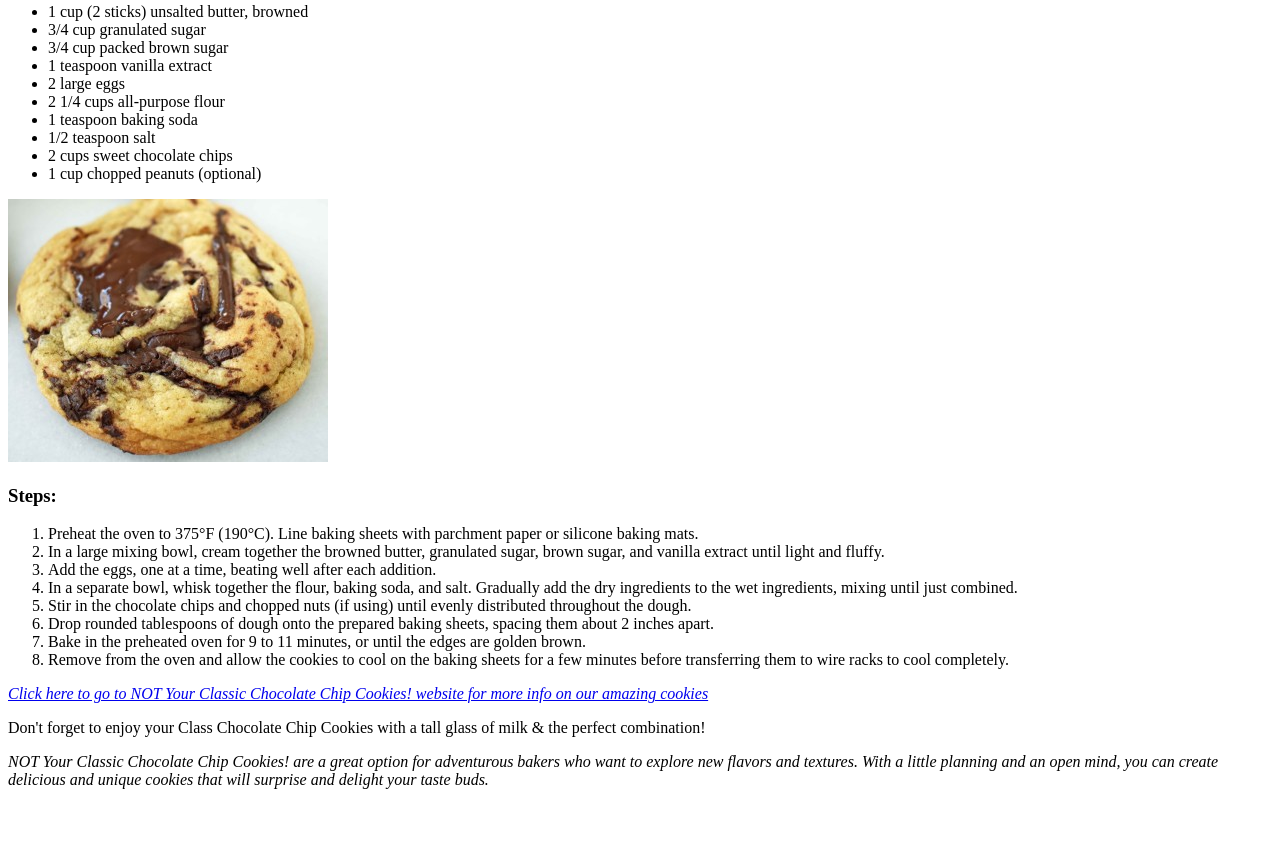
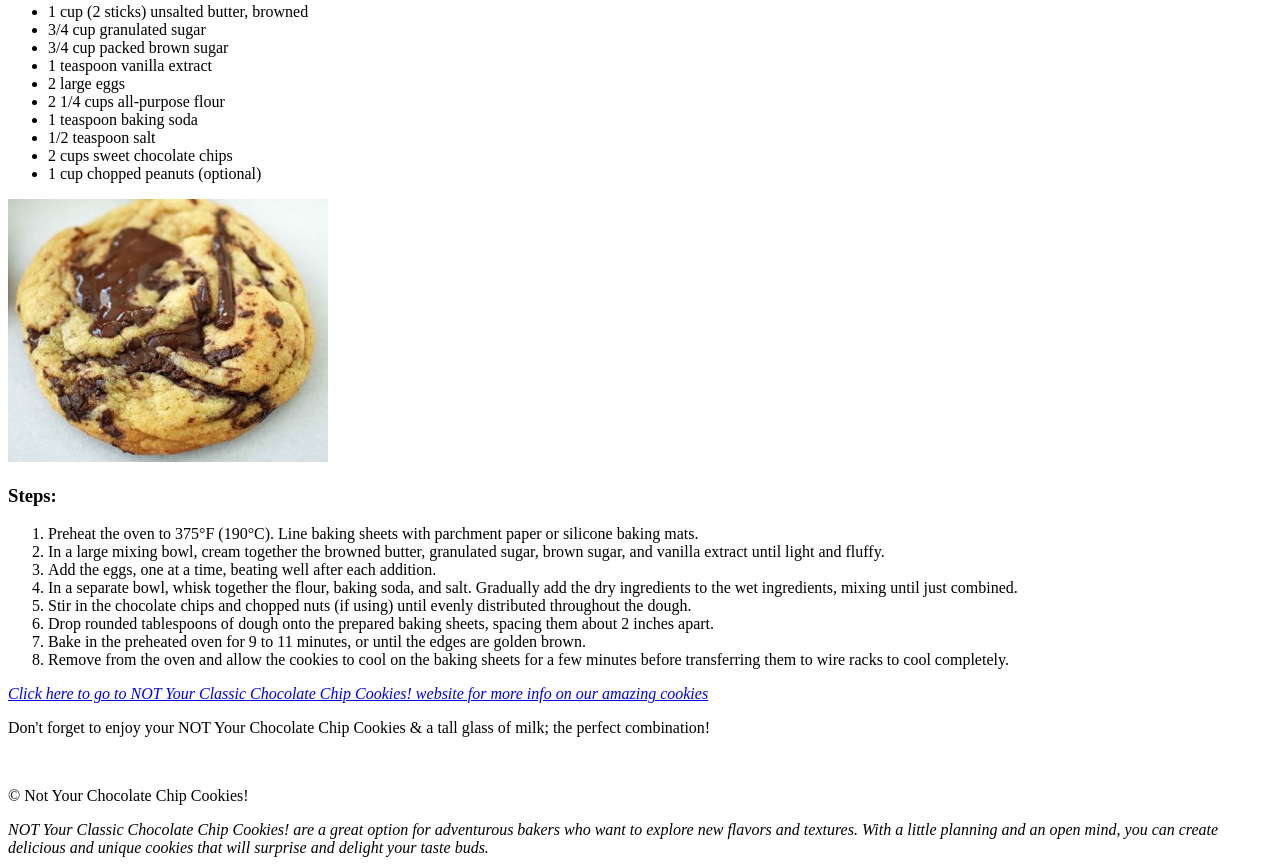
Before and after one commit to Chris-Nicki/Cookies, a plain HTML site: page cookie.html in a window 1280 px wide. Shown: the part 449-1314 px from the top of the page. Before the commit the page ends 1246 px from the top, so only its background shows below. Drawn offline with Linux system fonts and the light colour scheme.

Commit message:
fixed something

```diff
--- a/cookie.html
+++ b/cookie.html
@@ -56,7 +56,7 @@
         <li>2 cups sweet chocolate chips</li>
         <li>1 cup chopped peanuts (optional)</li>
     </ul>
-    <!-- img scr is adding an image from the web the I found, I will resize to fit better in the page -->
+    <!-- img scr is adding an image my static folder I created which houses my resized image -->
     <!-- alt is a description of the picture incase it doesn't show -->
     <img src="./static/DSC_0145-copy.jpg" alt="Chocolate Chip Cookie">
     <h3><b>Steps:</b></h3>
@@ -82,15 +82,9 @@
     <!-- a defines a hyperlink href is for hypertext reference      Target=_blank takes users to a new page-->
     <a href="https://www.ghirardelli.com/recipes/classic-chocolate-chip-cookies-rec1016" target="_blank"><em>Click here to go to NOT Your Classic Chocolate Chip Cookies! website for more info on our amazing cookies</em></a>
     <br>
-    <p>Don't forget to enjoy your Class Chocolate Chip Cookies with a tall glass of milk &amp; the perfect combination!</p>
-
-
-
-
-
-
-
-
+    <p>Don't forget to enjoy your NOT Your Chocolate Chip Cookies &amp; a tall glass of milk&semi; the perfect combination!</p>
+    <br>
+    <p> &copy; Not Your Chocolate Chip Cookies!</p>
 
     <footer><i>NOT Your Classic Chocolate Chip Cookies! are a great option for adventurous bakers who
     want to explore new flavors and textures.  With a little planning and an open mind, you can create
```
